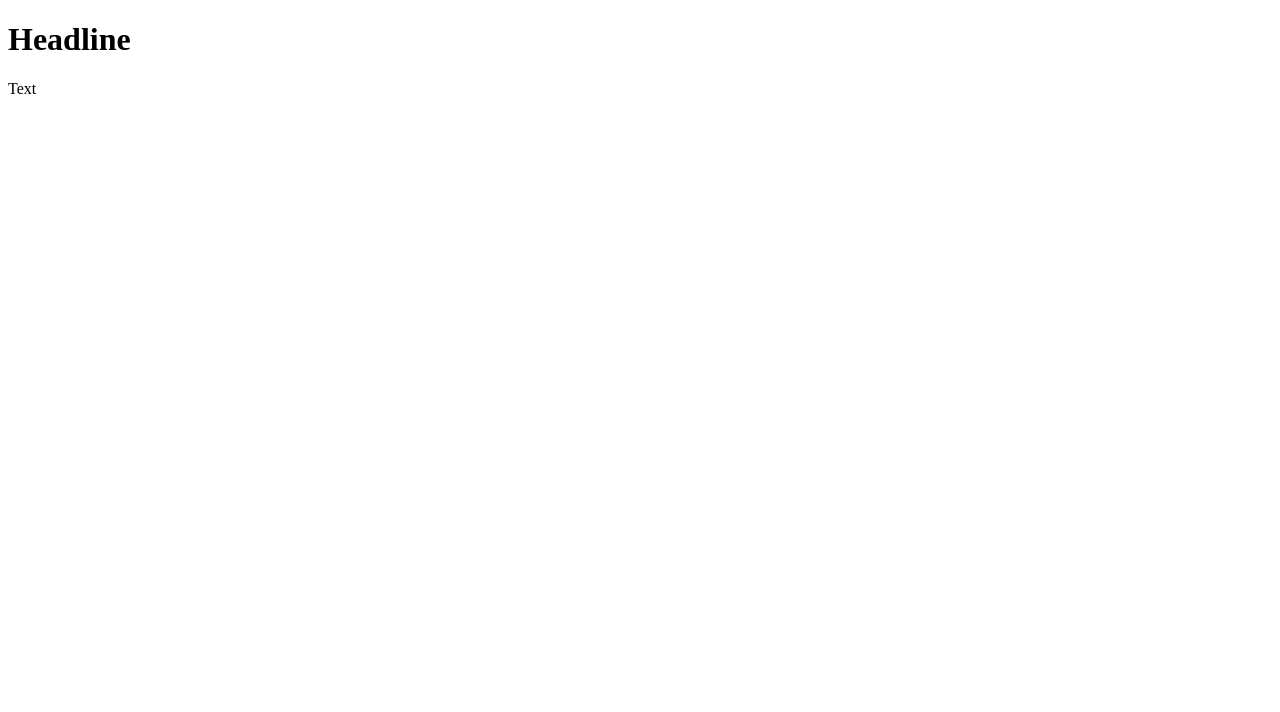
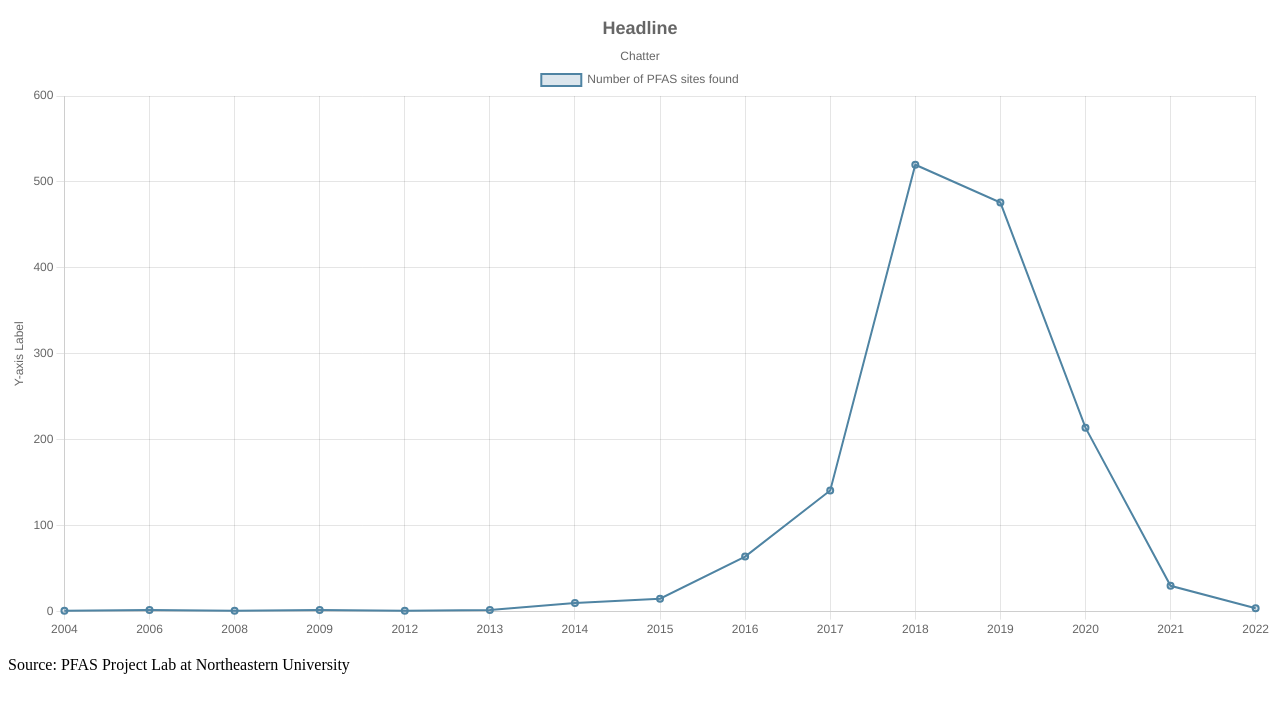
Before and after one commit to amandavhernan/data_viz_final, a plain HTML site: page index.html in a window 1280 px wide. Drawn offline with nearby package versions, Linux system fonts and the light colour scheme.

Commit message:
pfas sites over time

```diff
--- a/index.html
+++ b/index.html
@@ -1,10 +1,23 @@
-<!DOCTYPE html>
+<!doctype html>
 <html>
-<head>
-	<title>Title</title>
+ <head>
+   <!-- required meta tags -->
+   <meta charset="utf-8">
+   <meta name="viewport" content="width=device-width, initial-scale=1.0">
+   <!-- chart.js cdn -->
+   <script src="https://cdn.jsdelivr.net/npm/chart.js@3.5.1/dist/chart.min.js"></script>
+   <!-- stylesheet -->
+   <link rel="stylesheet" href="style.css">
+   <title>Title</title>
+
 </head>
-<body>
-	<h1>Headline</h1>
-	<p>Text</p>
-</body>
+ <body>
+
+    <div class="chartContainer">
+        <canvas id="lineChart"></canvas>
+        <p>Source: PFAS Project Lab at Northeastern University</p>
+    </div>
+
+    <script src="script.js"></script>
+ </body>
 </html>
--- /dev/null
+++ b/script.js
@@ -0,0 +1,41 @@
+// line chart
+var ctx = document.getElementById('lineChart').getContext('2d');
+var lineChart = new Chart(ctx, {
+    type: 'line',
+    data: {
+        labels: ['2004','2006','2008','2009','2012','2013','2014','2015','2016','2017','2018','2019','2020','2021','2022'],
+        datasets: [{
+            label: "Number of PFAS sites found",
+            data: [1,2,1,2,1,2,10,15,64,141,520,476,214,30,4],
+            backgroundColor: ['rgba(79, 132, 163, 0.2)'],
+            borderColor: ['rgb(79, 132, 163)'],
+            borderWidth: 2,
+        },
+    ]
+    },
+    options: {
+        responsive: true,
+        plugins: {
+            title: {
+                display: true,
+                text: 'Headline',
+                font: {
+                    size: 18
+                }
+            },
+            subtitle: {
+                display: true,
+                text: 'Chatter'
+            }
+        },
+        scales: {
+            y: {
+                beginAtZero: true,
+                title: {
+                    display: true,
+                    text: 'Y-axis Label'
+                }
+            }
+        },
+    },
+});
```
Also changed, not shown: style.css (added).
